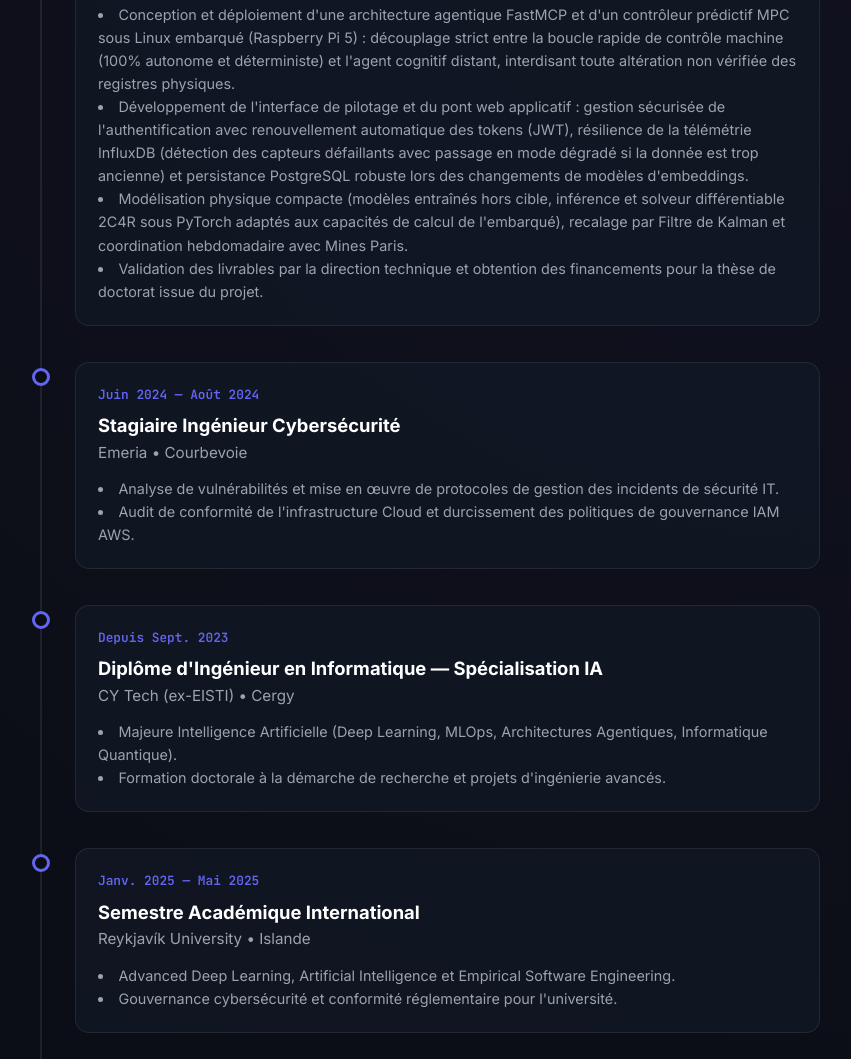
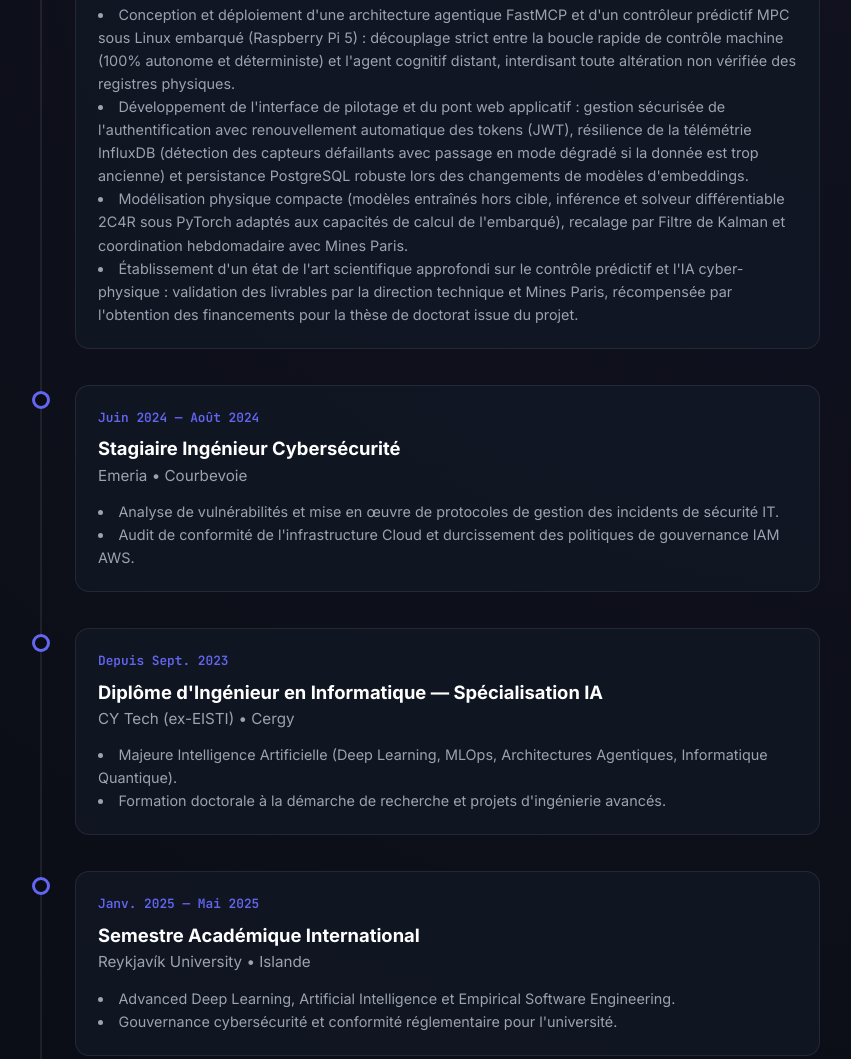
Before and after one commit to quentin-jean-pro/portfolio, a plain HTML site: page index.html in a window 1280 px wide. Shown: the part 4107-5166 px from the top of the page, without its empty margins (220-1071 px from the left). Drawn offline with Linux system fonts and the light colour scheme.

Commit message:
feat(experience): highlight rigorous scientific state-of-the-art review securing PhD doctoral funding

```diff
--- a/assets/js/main.js
+++ b/assets/js/main.js
@@ -103,7 +103,7 @@ const I18N = {
     exp1_li1: "Conception et déploiement d'une architecture agentique FastMCP et d'un contrôleur prédictif MPC sous Linux embarqué (Raspberry Pi 5) : découplage strict entre la boucle rapide de contrôle machine (100% autonome et déterministe) et l'agent cognitif distant, interdisant toute altération non vérifiée des registres physiques.",
     exp1_li2: "Développement de l'interface de pilotage et du pont web applicatif : gestion sécurisée de l'authentification avec renouvellement automatique des tokens (JWT), résilience de la télémétrie InfluxDB (détection des capteurs défaillants avec passage en mode dégradé si la donnée est trop ancienne) et persistance PostgreSQL robuste lors des changements de modèles d'embeddings.",
     exp1_li3: "Modélisation physique compacte (modèles entraînés hors cible, inférence et solveur différentiable 2C4R sous PyTorch adaptés aux capacités de calcul de l'embarqué), recalage par Filtre de Kalman et coordination hebdomadaire avec Mines Paris.",
-    exp1_li4: "Validation des livrables par la direction technique et obtention des financements pour la thèse de doctorat issue du projet.",
+    exp1_li4: "Établissement d'un état de l'art scientifique approfondi sur le contrôle prédictif et l'IA cyber-physique : validation des livrables par la direction technique et Mines Paris, récompensée par l'obtention des financements pour la thèse de doctorat issue du projet.",
 
     exp2_date: "Juin 2024 — Août 2024",
     exp2_role: "Stagiaire Ingénieur Cybersécurité",
@@ -237,7 +237,7 @@ const I18N = {
     exp1_li1: "Designed and deployed a FastMCP agentic architecture and receding-horizon MPC controller on embedded Linux (Raspberry Pi 5): enforced a strict boundary decoupling the autonomous deterministic control loop from high-level distant agent requests, prohibiting unverified register writes.",
     exp1_li2: "Architected the web supervision bridge and real-time event pipeline: resilient InfluxDB telemetry handling dropped packets with safety fallback when sensor data goes stale, automated JWT token refresh, and robust PostgreSQL migrations across embedding model changes.",
     exp1_li3: "Formulated compact physics-informed representations (models trained offline, lightweight differentiable 2C4R inference in PyTorch on the edge device), Kalman state filtering, and scientific collaboration with Mines Paris researchers.",
-    exp1_li4: "Software deliverables praised by executive leadership, directly securing the doctoral research grant in partnership with Mines Paris.",
+    exp1_li4: "Authored an exhaustive scientific state-of-the-art review on cyber-physical AI and predictive control: validated by technical leadership and Mines Paris, successfully securing full doctoral research funding (PhD grant) for the project.",
 
     exp2_date: "June 2024 — Aug. 2024",
     exp2_role: "Cybersecurity Engineering Intern",
--- a/index.html
+++ b/index.html
@@ -377,7 +377,7 @@
               <li data-i18n="exp1_li1">Conception et déploiement d'une architecture agentique FastMCP et d'un contrôleur prédictif MPC sous Linux embarqué (Raspberry Pi 5) : découplage strict entre la boucle rapide de contrôle machine (100% autonome et déterministe) et l'agent cognitif distant, interdisant toute altération non vérifiée des registres physiques.</li>
               <li data-i18n="exp1_li2">Développement de l'interface de pilotage et du pont web applicatif : gestion sécurisée de l'authentification avec renouvellement automatique des tokens (JWT), résilience de la télémétrie InfluxDB (détection des capteurs défaillants avec passage en mode dégradé si la donnée est trop ancienne) et persistance PostgreSQL robuste lors des changements de modèles d'embeddings.</li>
               <li data-i18n="exp1_li3">Modélisation physique compacte (modèles entraînés hors cible, inférence et solveur différentiable 2C4R sous PyTorch adaptés aux capacités de calcul de l'embarqué), recalage par Filtre de Kalman et coordination hebdomadaire avec Mines Paris.</li>
-              <li data-i18n="exp1_li4">Validation des livrables par la direction technique et obtention des financements pour la thèse de doctorat issue du projet.</li>
+              <li data-i18n="exp1_li4">Établissement d'un état de l'art scientifique approfondi sur le contrôle prédictif et l'IA cyber-physique : validation des livrables par la direction technique et Mines Paris, récompensée par l'obtention des financements pour la thèse de doctorat issue du projet.</li>
             </ul>
           </div>
         </div>
```
